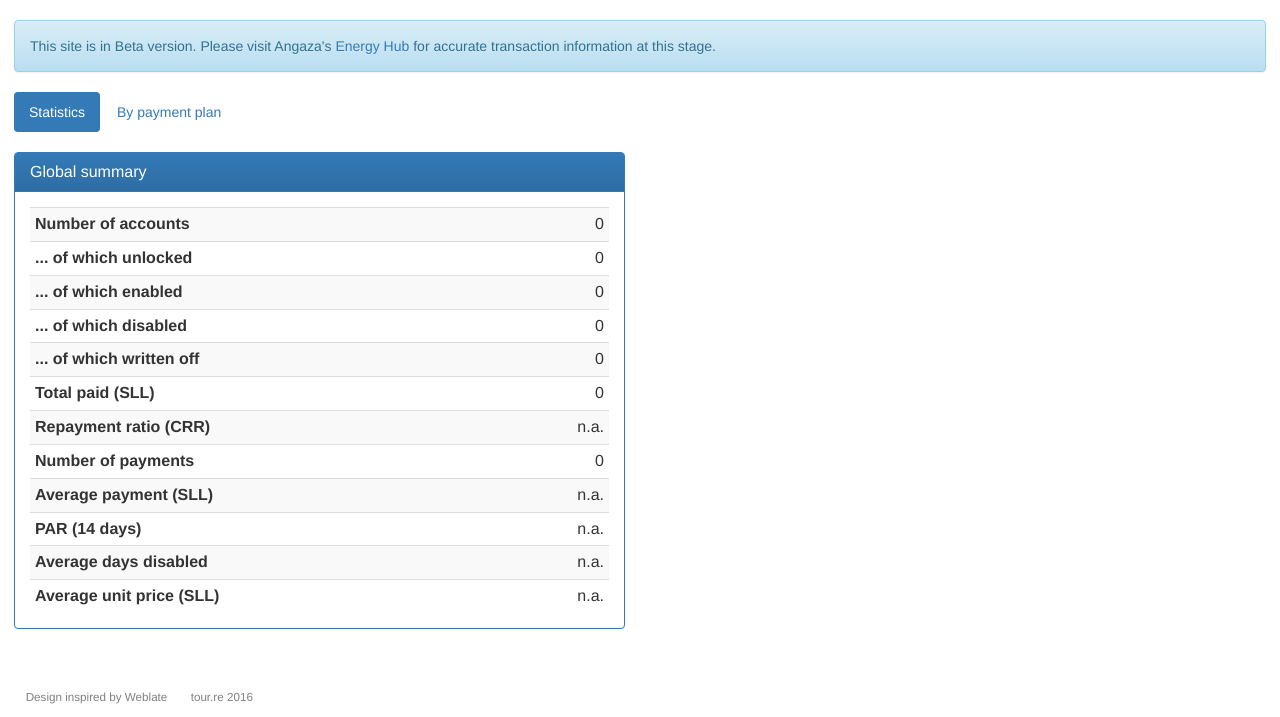
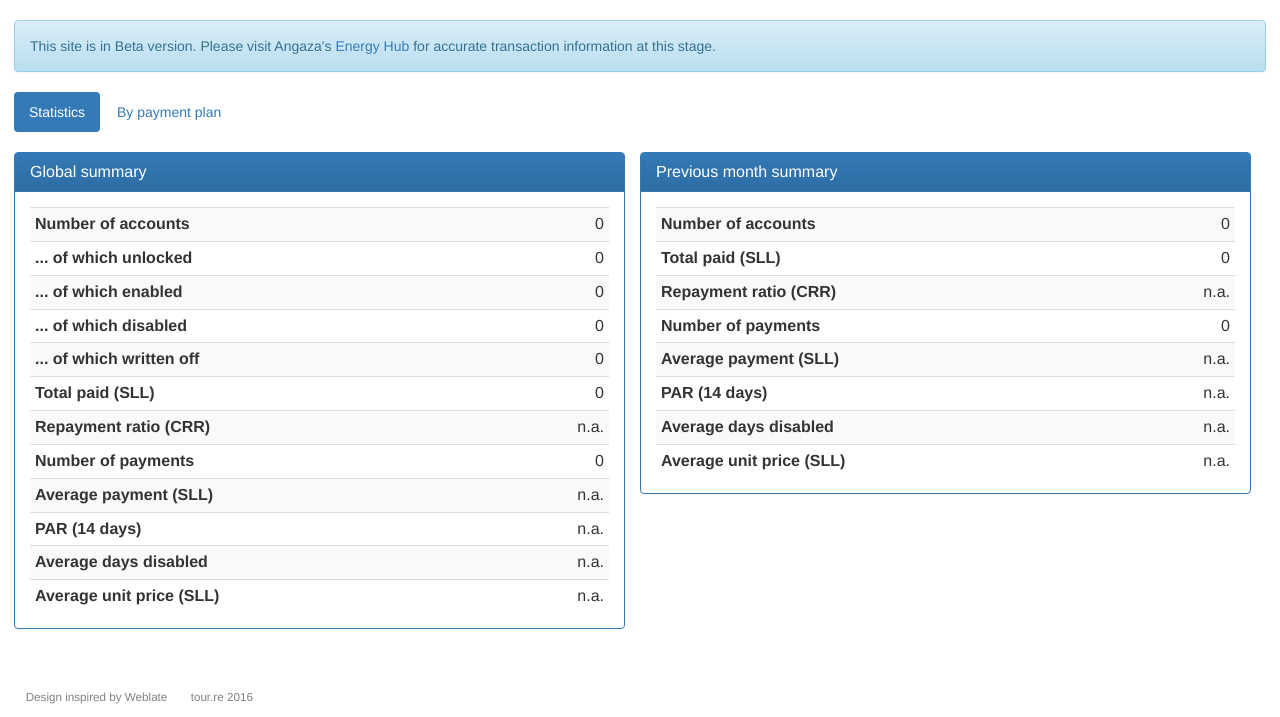
Before and after one commit to tourRe/azimuth, a Django app: page /sales/accounts/ in a window 1280 px wide. Shown: the part 93-810 px from the top of the page. Run offline with Django 3.2, Linux system fonts and the light colour scheme; data that the repository does not hold is empty; parts of the project's set-up code (start-up, migrations or seed data) failed here and were passed over; some libraries are stand-ins or nearby versions.

Commit message:
created a table for previous months under the account page

```diff
--- a/pulse/sales/templates/sales/account_index.html
+++ b/pulse/sales/templates/sales/account_index.html
@@ -26,6 +26,21 @@ Accounts index
               <div class="panel-body">
                 <table class="table table-condensed table-striped">
                   {% for key, value in table_1.items %}
+                  <tr>
+                    <th>{{ key }}</th>
+                    <td>{{ value }}</td>
+                  </tr>
+                  {% endfor %}
+                </table>
+              </div>
+            </div>
+          </div>
+          <div class="col-lg-6">
+            <div class="panel panel-primary">
+              <div class="panel-heading"><h4 class="panel-title">Previous month summary</h4></div>
+              <div class="panel-body">
+                <table class="table table-condensed table-striped">
+                  {% for key, value in table_2.items %}
                   <tr>
                     <th>{{ key }}</th>
                     <td>{{ value }}</td>
--- a/pulse/sales/views.py
+++ b/pulse/sales/views.py
@@ -152,21 +152,51 @@ def account_index(request):
     table_1['Average unit price (SLL)'] = ratio(paid+outstanding,account_number)
     context['table_1']=table_1
 
+    # Preparing data for monthly summary
+    table_2 = collections.OrderedDict()
+    account_number = 0
+    paid = 0
+    paid_expected = 0
+    payment_deficit = 0
+    days_disabled = 0
+    pay_number = 0
+    outstanding = 0
+    oar_14 = 0
+    for acc in Account.objects.all():
+        if acc.get_new_LM:
+            account_number += 1
+            paid += acc.get_paid
+            paid_expected += acc.get_paid_expected
+            payment_deficit += max(0,acc.get_pay_deficit)
+            days_disabled += acc.days_disabled()
+            pay_number += acc.get_pay_nb
+            outstanding += acc.plan_tot - acc.get_paid
+            oar_14 += acc.OAR(14)
+    table_2['Number of accounts'] = str("{:,}".format(account_number))
+    table_2['Total paid (SLL)'] = str("{:,}".format(paid))
+    table_2['Repayment ratio (CRR)'] = ratio(paid,paid_expected,pc=True)
+    table_2['Number of payments'] = str("{:,}".format(pay_number))
+    table_2['Average payment (SLL)'] = ratio(paid,pay_number)
+    table_2['PAR (14 days)'] = ratio(oar_14,outstanding,pc=True,dec=2)
+    table_2['Average days disabled'] = ratio(days_disabled,account_number)
+    table_2['Average unit price (SLL)'] = ratio(paid+outstanding,account_number)
+    context['table_2']=table_2
+
     # Generating data per plan
-    table_2 = {}
+    table_3 = {}
     for acc in Account.objects.all():
-        if not (acc.plan_name in table_2.keys()):
-            table_2[acc.plan_name] = [0,0,0,0,0,0]
-        table_2[acc.plan_name][0] += acc.get_paid_TM
-        table_2[acc.plan_name][1] += (acc.status == 'e')*1
-        table_2[acc.plan_name][2] += (acc.status == 'd')*1
-        table_2[acc.plan_name][3] += (acc.status == 'u')*1
-        table_2[acc.plan_name][4] += acc.OAR(14)
-        table_2[acc.plan_name][5] += acc.plan_tot - acc.get_paid
-    for key in table_2:
-        table_2[key][4] = ratio(table_2[key][4],table_2[key][5],True,2)
-        del table_2[key][-1]
-    context['table_2']=table_2
+        if not (acc.plan_name in table_3.keys()):
+            table_3[acc.plan_name] = [0,0,0,0,0,0]
+        table_3[acc.plan_name][0] += acc.get_paid_TM
+        table_3[acc.plan_name][1] += (acc.status == 'e')*1
+        table_3[acc.plan_name][2] += (acc.status == 'd')*1
+        table_3[acc.plan_name][3] += (acc.status == 'u')*1
+        table_3[acc.plan_name][4] += acc.OAR(14)
+        table_3[acc.plan_name][5] += acc.plan_tot - acc.get_paid
+    for key in table_3:
+        table_3[key][4] = ratio(table_3[key][4],table_3[key][5],True,2)
+        del table_3[key][-1]
+    context['table_3']=table_3
 
     return render(request, 'sales/account_index.html', context)
 
```
Also changed, not shown: scripts/db.json.
